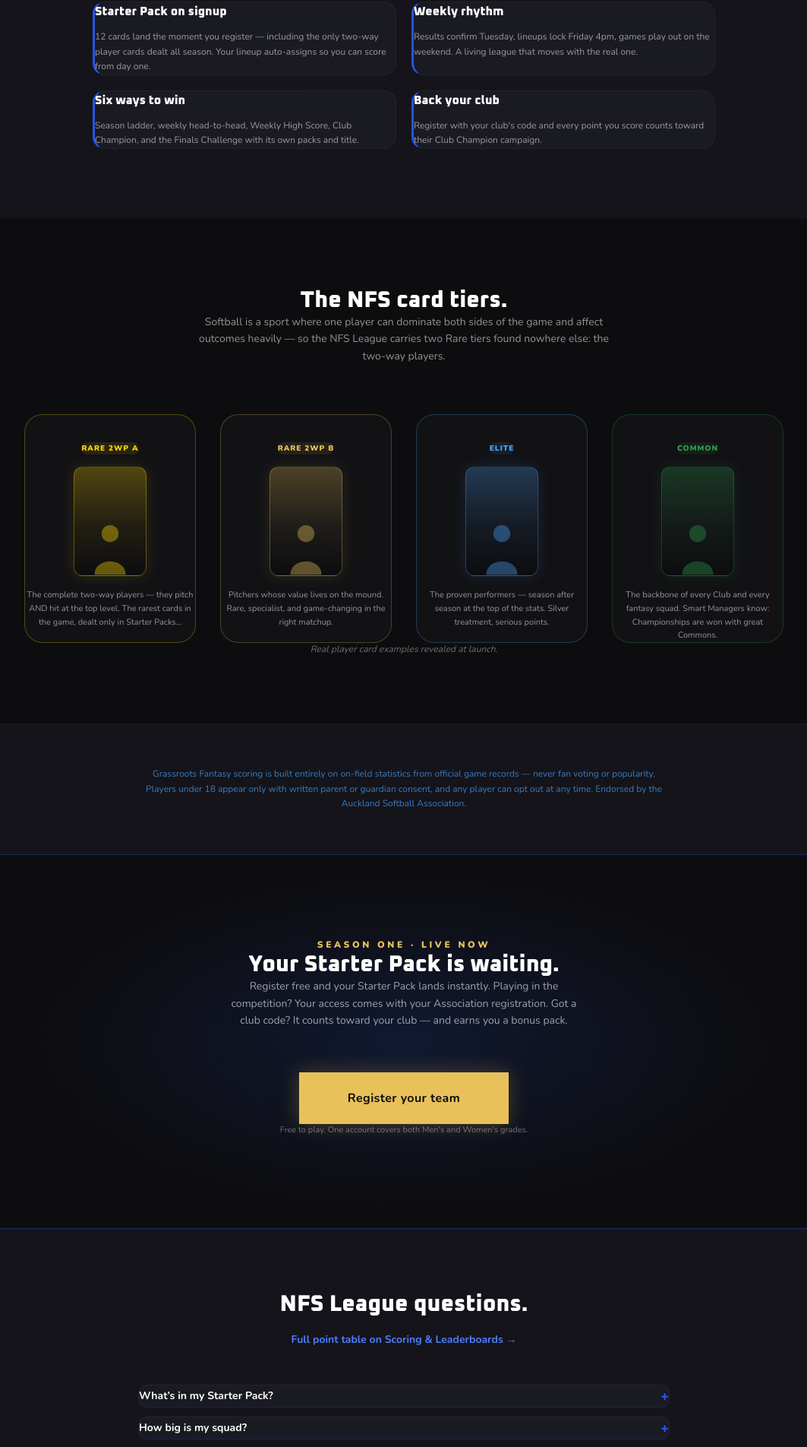
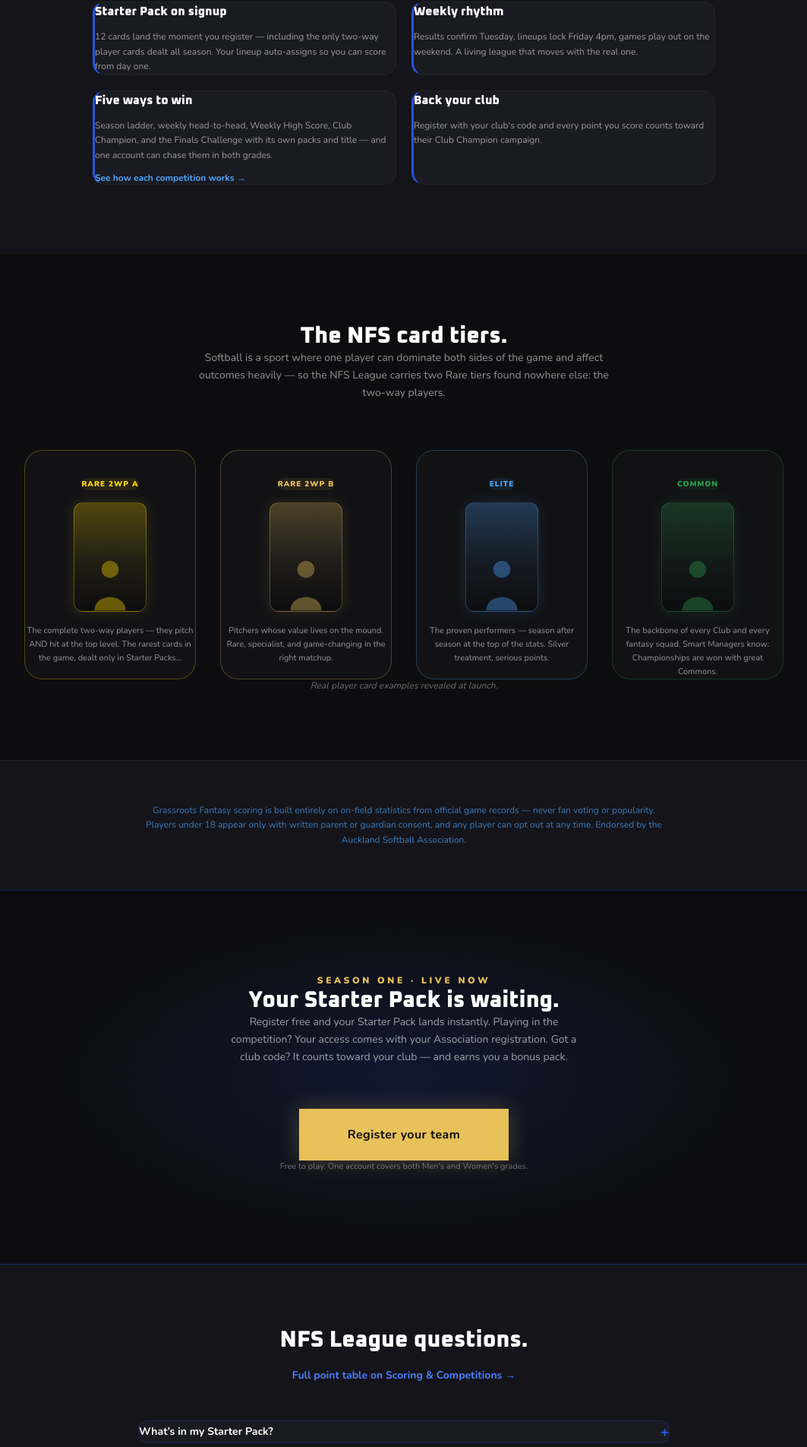
Before and after one commit to N8Nuks/grassrootsfantasy, a Next.js app: page /nfs in a window 1280 px wide. Shown: the part 1080-2984 px from the top of the page at 76% size, without its empty margins (108-1171 px from the left). Built offline with nearby package versions, Linux system fonts and the light colour scheme; no server answers.

Commit message:
Rename to Competitions, five ways to win, link from card

```diff
--- a/app/nfs/page.tsx
+++ b/app/nfs/page.tsx
@@ -78,12 +78,13 @@ export default function NFS() {
             {[
               { t: 'Starter Pack on signup', d: '12 cards land the moment you register — including the only two-way player cards dealt all season. Your lineup auto-assigns so you can score from day one.' },
               { t: 'Weekly rhythm', d: 'Results confirm Tuesday, lineups lock Friday 4pm, games play out on the weekend. A living league that moves with the real one.' },
-              { t: 'Six ways to win', d: 'Season ladder, weekly head-to-head, Weekly High Score, Club Champion, and the Finals Challenge with its own packs and title.' },
+              { t: 'Five ways to win', d: 'Season ladder, weekly head-to-head, Weekly High Score, Club Champion, and the Finals Challenge with its own packs and title — and one account can chase them in both grades.', href: '/nfs/scoring', link: 'See how each competition works →' },
               { t: 'Back your club', d: 'Register with your club\'s code and every point you score counts toward their Club Champion campaign.' },
             ].map((f) => (
               <div key={f.t} className="rounded-2xl p-7 flex flex-col gap-3 text-left" style={{ background: '#1A1A22', border: '1px solid #ffffff0a', borderLeft: `3px solid ${COBALT}` }}>
                 <h3 className="text-base font-black text-white" style={{ fontFamily: 'var(--font-heading)' }}>{f.t}</h3>
                 <p className="text-xs text-white/55 leading-relaxed">{f.d}</p>
+                {'href' in f && <a href={(f as { href: string }).href} className="text-xs font-bold" style={{ color: SILVER }}>{(f as { link: string }).link}</a>}
               </div>
             ))}
           </div>
@@ -154,7 +155,7 @@ export default function NFS() {
           <h2 className="text-2xl sm:text-3xl font-black text-white text-center" style={{ fontFamily: 'var(--font-heading)', marginBottom: "16px" }}>NFS League questions.</h2>
           <div className="text-center" style={{ marginBottom: "48px" }}>
             <a href="/nfs/scoring" className="text-sm font-bold" style={{ color: '#4D7FFF' }}>
-              Full point table on Scoring &amp; Leaderboards →
+              Full point table on Scoring &amp; Competitions →
             </a>
           </div>
           <div className="flex flex-col gap-3">
--- a/app/nfs/scoring/page.tsx
+++ b/app/nfs/scoring/page.tsx
@@ -57,7 +57,7 @@ export default function Scoring() {
           <p className="text-xs font-black uppercase tracking-[0.3em] mb-3" style={{ color: GOLD }}>NFS Premier Softball League</p>
           <div className="mx-auto mb-6 h-px w-24" style={{ background: COBALT }} />
           <h1 className="text-4xl sm:text-5xl font-black text-white mb-6" style={{ fontFamily: 'var(--font-heading)' }}>
-            Scoring &amp; Leaderboards
+            Scoring &amp; Competitions
           </h1>
           <p className="text-sm text-white/50 leading-relaxed" style={{ maxWidth: "480px", marginLeft: "auto", marginRight: "auto" }}>
             Every point your card earns comes from a real event in a real game. Here&apos;s exactly what everything is worth.
@@ -111,7 +111,7 @@ export default function Scoring() {
       {/* Leaderboards */}
       <section className="px-6 sm:px-12" style={{ borderTop: '1px solid #ffffff0a', paddingTop: "22px", paddingBottom: "22px" }}>
         <div style={{ maxWidth: "720px", marginLeft: "auto", marginRight: "auto" }}>
-          <h2 className="text-2xl sm:text-3xl font-black text-white text-center" style={{ fontFamily: 'var(--font-heading)', marginBottom: "48px" }}>Five ways to win.</h2>
+          <h2 className="text-2xl sm:text-3xl font-black text-white text-center" style={{ fontFamily: 'var(--font-heading)', marginBottom: "48px" }}>The competitions.</h2>
           <div className="flex flex-col gap-3">
             {boards.map(b => (
               <div key={b.t} className="rounded-xl px-6 py-5" style={{ background: '#121215', border: '1px solid #ffffff0a' }}>
```
